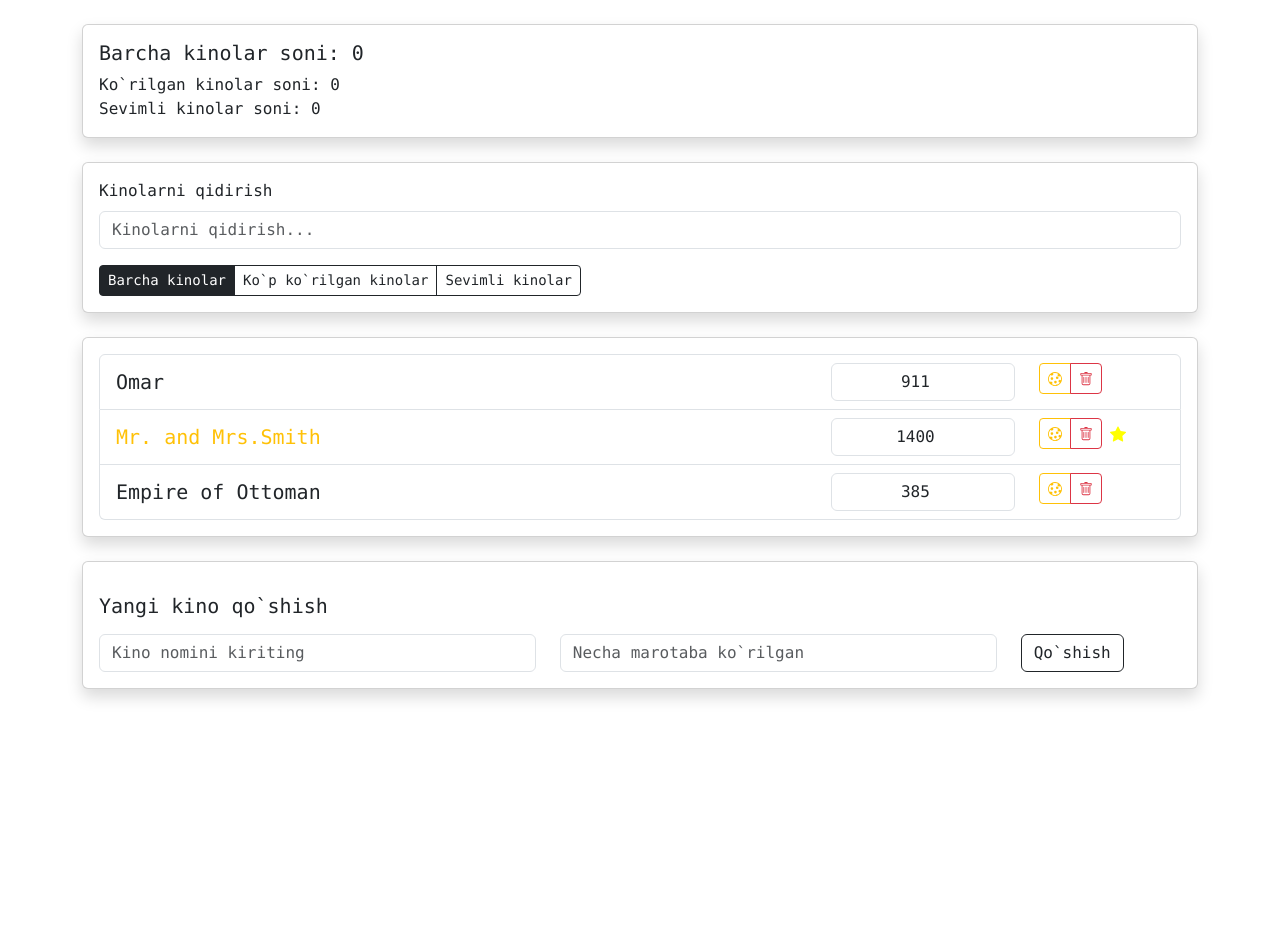
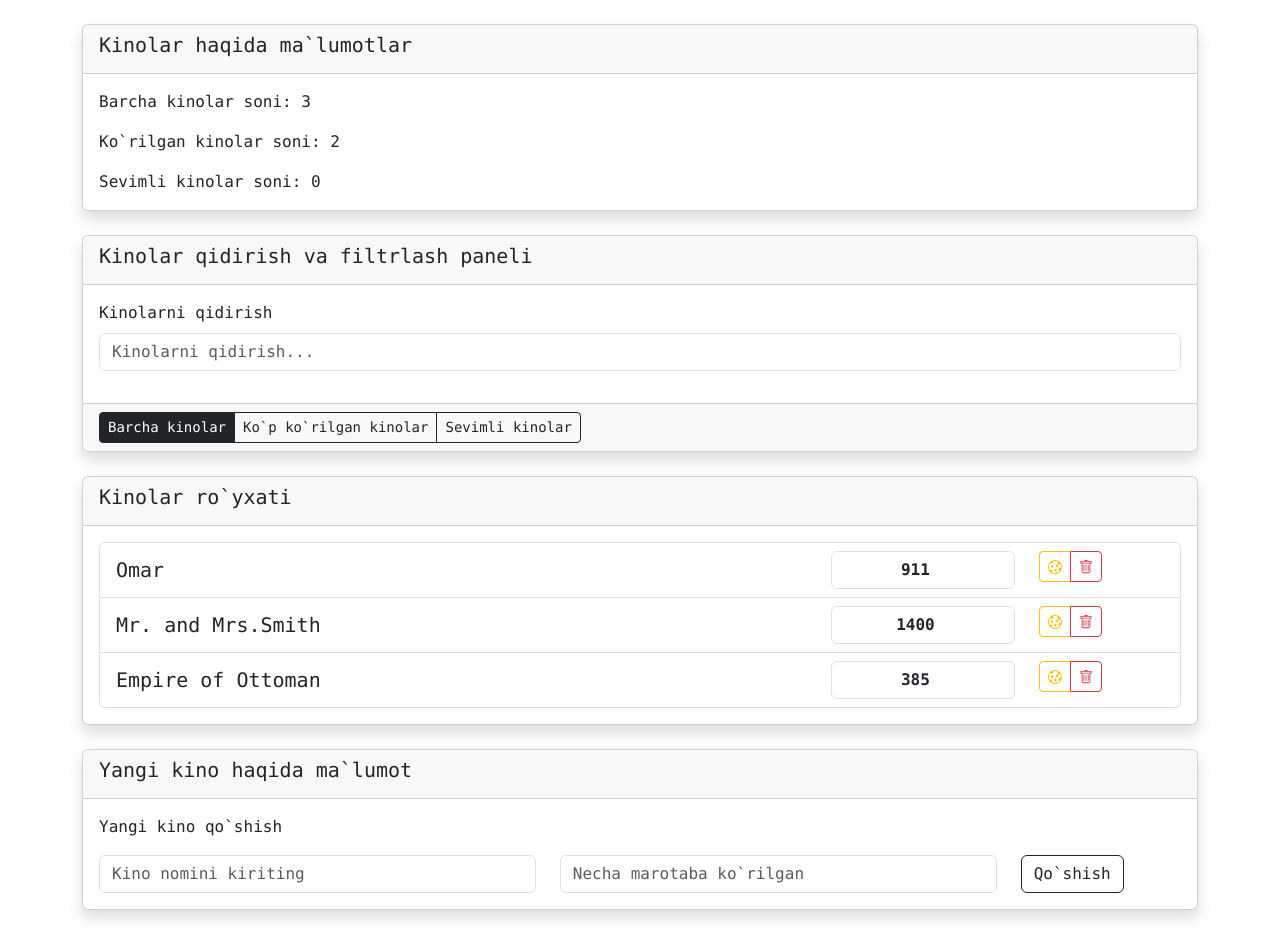
Before and after one commit to AvazShukurullayev/1-modul-sammi.ac-react, a React (Vite) app: page / in a window 1280 px wide. Before the commit the page ends 800 px from the top, so only its background shows below. Built offline with nearby package versions, Linux system fonts and the light colour scheme.

Commit message:
loyiha props

```diff
--- a/src/components/app-info/AppInfo.jsx
+++ b/src/components/app-info/AppInfo.jsx
@@ -1,16 +1,27 @@
 import {Card} from "react-bootstrap";
 import {Component} from "react";
+import PropTypes from "prop-types";
 
 export class AppInfo extends Component {
     render() {
+        const {allMoviesCount, favouriteMoviesCount, mostViewedMoviesCount} = this.props
         return (
             <Card className="my-4 shadow">
+                <Card.Header>
+                    <Card.Title>Kinolar haqida ma`lumotlar</Card.Title>
+                </Card.Header>
                 <Card.Body>
-                    <Card.Title>Barcha kinolar soni: 0</Card.Title>
-                    <Card.Text className="m-0">Ko`rilgan kinolar soni: 0</Card.Text>
-                    <Card.Text>Sevimli kinolar soni: 0</Card.Text>
+                    <Card.Text>Barcha kinolar soni: {allMoviesCount}</Card.Text>
+                    <Card.Text>Ko`rilgan kinolar soni: {mostViewedMoviesCount}</Card.Text>
+                    <Card.Text>Sevimli kinolar soni: {favouriteMoviesCount}</Card.Text>
                 </Card.Body>
             </Card>
         )
     }
 }
+
+AppInfo.propTypes = {
+    allMoviesCount: PropTypes.number,
+    favouriteMoviesCount: PropTypes.number,
+    mostViewedMoviesCount: PropTypes.number
+}
--- a/src/components/app/App.jsx
+++ b/src/components/app/App.jsx
@@ -18,8 +18,8 @@ export class App extends Component {
             {
                 name: "Mr. and Mrs.Smith",
                 viewers: 1400,
-                favourite: true,
-                liked: true,
+                favourite: false,
+                liked: false,
                 id: uuidv4()
             },
             {
@@ -33,7 +33,7 @@ export class App extends Component {
     }
 
     // onDelete id
-    onDelete = (id) => this.setState({data: this.state.data.filter(x => x.id !== id)})
+    onDelete = (id) => this.setState(({data}) => ({data: data.filter(x => x.id !== id)}))
 
     // addForm item
     addForm = (item) => {
@@ -41,13 +41,26 @@ export class App extends Component {
         this.setState(({data}) => ({data: [...data, newItem]}))
     }
 
+    // onFavourite
+    onToggle = (id, prop) => {
+        this.setState(({data}) => ({
+            data: data.map(x => {
+                if (x.id === id) return {...x, [prop]: !x[prop]}
+                return x
+            })
+        }))
+    }
+
     render() {
         const {data} = this.state
+        const allMoviesCount = data.length
+        const favouriteMoviesCount = data.filter(x => x.favourite).length
+        const mostViewedMoviesCount = data.filter(x => x.viewers > 500).length
         return (
             <div className="app font-monospace container">
-                <AppInfo/>
+                <AppInfo allMoviesCount={allMoviesCount} favouriteMoviesCount={favouriteMoviesCount} mostViewedMoviesCount={mostViewedMoviesCount} />
                 <Filters/>
-                <MovieList data={data} onDelete={this.onDelete}/>
+                <MovieList data={data} onDelete={this.onDelete} onToggle={this.onToggle}/>
                 <MovieAddForm addForm={this.addForm}/>
             </div>
         )
--- a/src/components/filters/Filters.jsx
+++ b/src/components/filters/Filters.jsx
@@ -7,10 +7,15 @@ export class Filters extends Component {
     render() {
         return (
             <Card className="my-4 shadow">
+                <Card.Header>
+                    <Card.Title>Kinolar qidirish va filtrlash paneli</Card.Title>
+                </Card.Header>
                 <Card.Body>
                     <SearchPanel/>
+                </Card.Body>
+                <Card.Footer>
                     <AppFilter/>
-                </Card.Body>
+                </Card.Footer>
             </Card>
         )
     }
--- a/src/components/movie-add-form/MovieAddForm.jsx
+++ b/src/components/movie-add-form/MovieAddForm.jsx
@@ -22,8 +22,11 @@ export class MovieAddForm extends Component {
         const {name, viewers} = this.state
         return (
             <Card className="my-4 shadow">
+                <Card.Header>
+                    <Card.Title>Yangi kino haqida ma`lumot</Card.Title>
+                </Card.Header>
                 <Card.Body>
-                    <Card.Title className="my-3">Yangi kino qo`shish</Card.Title>
+                    <Card.Text>Yangi kino qo`shish</Card.Text>
                     <Form onSubmit={this.onSubmit}>
                         <Row>
                             <Col md={5}>
--- a/src/components/movie-list-item/MovieListItem.jsx
+++ b/src/components/movie-list-item/MovieListItem.jsx
@@ -5,21 +5,21 @@ import {Component} from "react";
 
 export class MovieListItem extends Component {
     render() {
-        const {name, viewers, favourite, liked, onDelete} = this.props
+        const {name, viewers, favourite, liked, onDelete, onToggle} = this.props
         return (
             <ListGroup.Item as="li" className="">
                 <Row className="align-items-center justify-content-between">
-                    <Col md={7} style={{cursor: "pointer"}}>
+                    <Col md={7} style={{cursor: "pointer"}} onClick={onToggle} data-toggle="favourite">
                         <span className={`fs-5 ${favourite && 'text-warning'}`}>{name}</span>
                     </Col>
                     <Col md={4}>
                         <Row className="justify-content-between">
                             <Col md={7}>
-                                <Form.Control type="number" defaultValue={viewers} className="text-center"/>
+                                <Form.Control type="number" defaultValue={viewers} className={`text-center fw-bold ${favourite && 'text-warning'}`}/>
                             </Col>
                             <Col md={5}>
                                 <ButtonGroup>
-                                    <Button variant="outline-warning" size="sm">
+                                    <Button variant="outline-warning" size="sm" onClick={onToggle} data-toggle="liked">
                                         <Cookie/>
                                     </Button>
                                     <Button variant="outline-danger" size="sm" onClick={onDelete}>
@@ -41,5 +41,6 @@ MovieListItem.propTypes = {
     viewers: PropTypes.number,
     favourite: PropTypes.bool,
     liked: PropTypes.bool,
-    onDelete: PropTypes.func
+    onDelete: PropTypes.func,
+    onToggle: PropTypes.func,
 }
--- a/src/components/movie-list/MovieList.jsx
+++ b/src/components/movie-list/MovieList.jsx
@@ -5,9 +5,12 @@ import {Component} from "react";
 
 export class MovieList extends Component {
     render() {
-        const {data, onDelete} = this.props
+        const {data, onDelete, onToggle} = this.props
         return (
             <Card className="my-4 shadow">
+                <Card.Header>
+                    <Card.Title>Kinolar ro`yxati</Card.Title>
+                </Card.Header>
                 <Card.Body>
                     <ListGroup as="ul">
                         {data.length ?
@@ -15,6 +18,7 @@ export class MovieList extends Component {
                                 key={item.id}
                                 {...item}
                                 onDelete={() => onDelete(item.id)}
+                                onToggle={(e) => onToggle(item.id,e.currentTarget.getAttribute("data-toggle"))}
                             />)
                             :
                             "no data"}
@@ -27,5 +31,6 @@ export class MovieList extends Component {
 
 MovieList.propTypes = {
     data: PropTypes.array,
-    onDelete: PropTypes.func
+    onDelete: PropTypes.func,
+    onToggle: PropTypes.func,
 }
```
